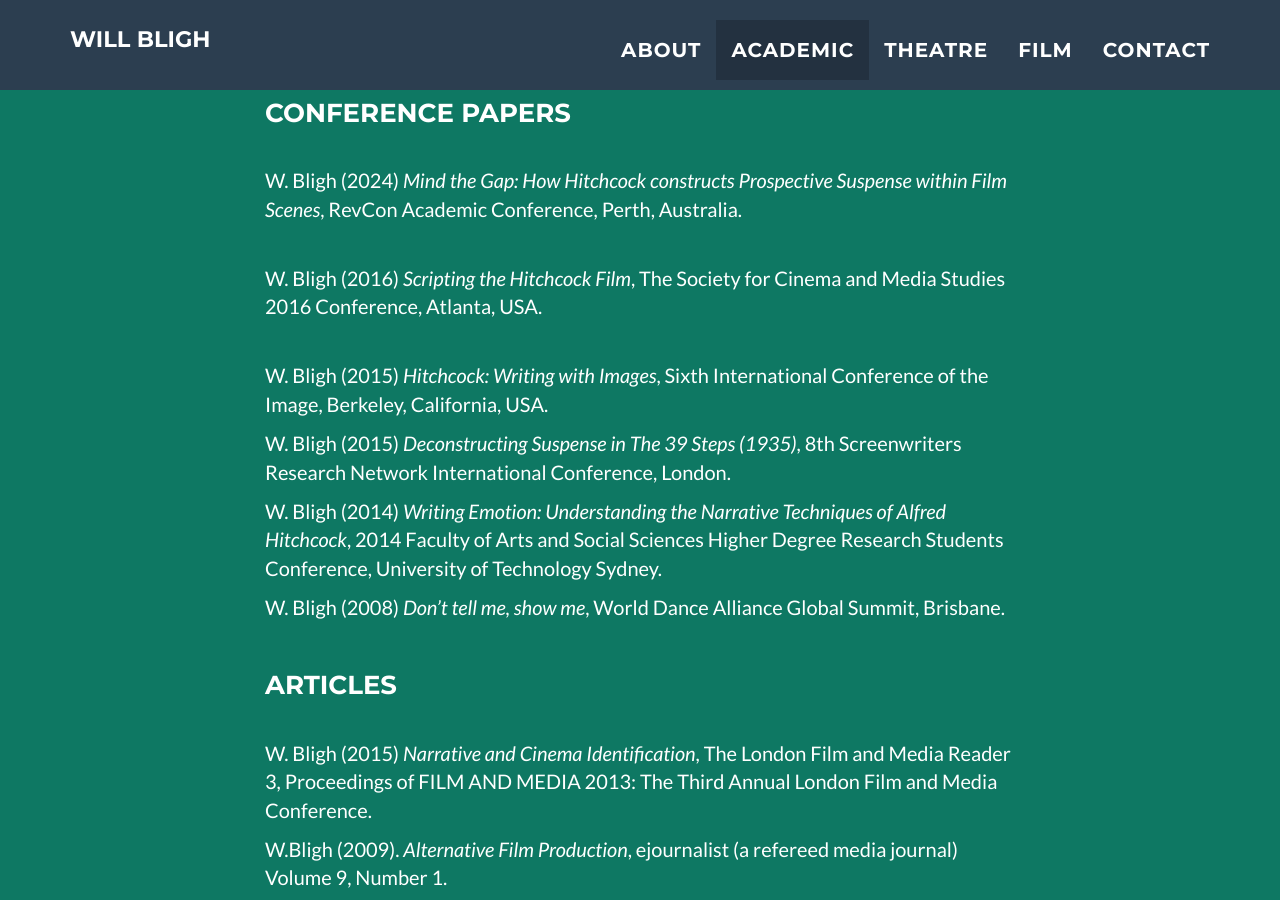
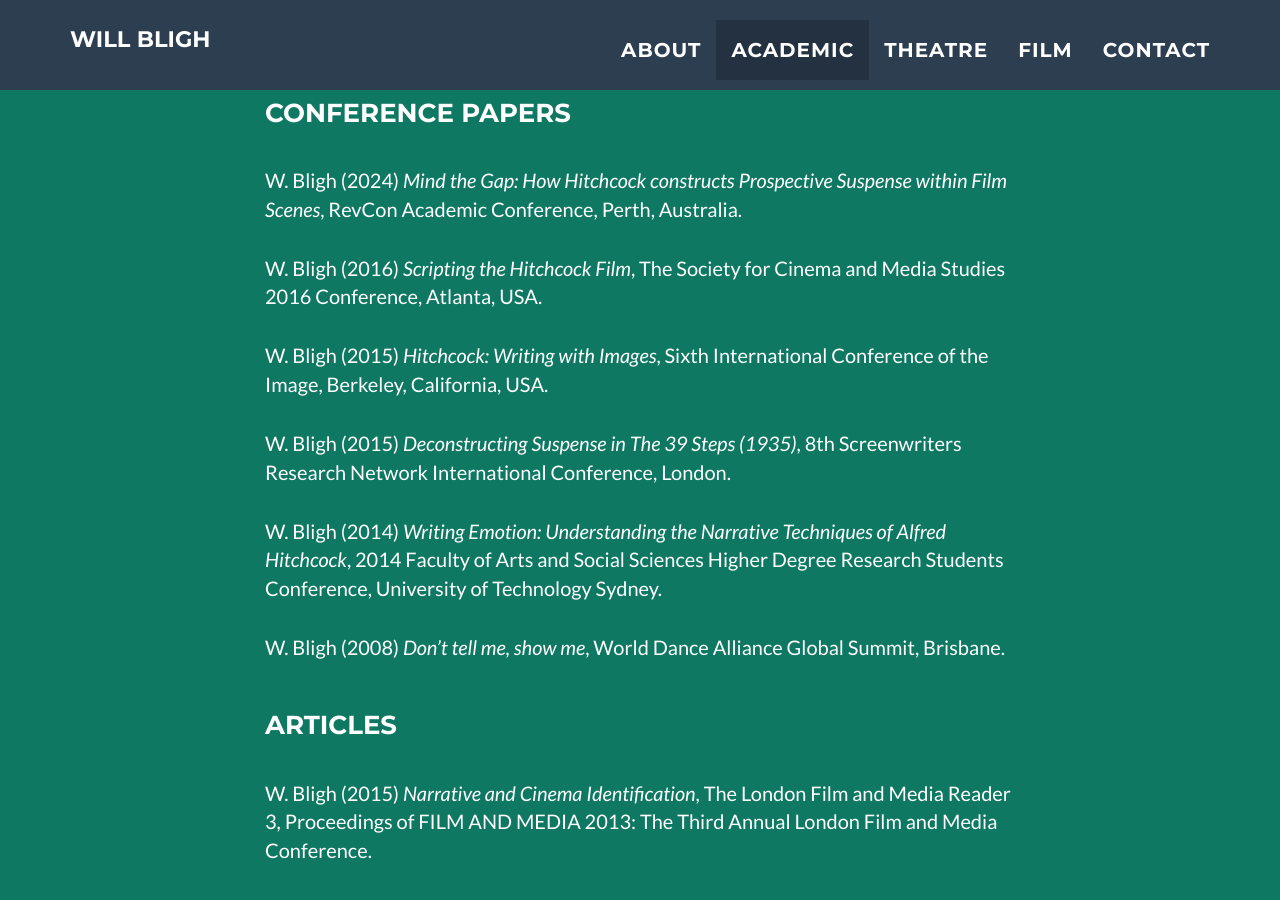
Before and after one commit to willbligh/willbligh.github.io, a Jekyll site: the page built from _posts/2014-07-18-project-1.markdown, in a window 1280 px wide and 900 px high, scrolled down 2270 px. Built offline with Jekyll 4.4.1, drawn with Linux system fonts in a browser that asks for light colours.

Commit message:
Update academic.md

```diff
--- a/_includes/docs/academic.md
+++ b/_includes/docs/academic.md
@@ -24,19 +24,15 @@
 ### Conference Papers
 <br>
 W. Bligh (2024) *Mind the Gap: How Hitchcock constructs Prospective Suspense within Film Scenes*, RevCon Academic Conference, Perth, Australia.
-<div style="height:30px;"></div>
+<div style="height:20px;"></div>
 W. Bligh (2016) *Scripting the Hitchcock Film*, The Society for Cinema and Media Studies 2016 Conference, Atlanta, USA.
-<div style="height:30px;"></div>
-
+<div style="height:20px;"></div>
 W. Bligh (2015) *Hitchcock: Writing with Images*, Sixth International Conference of the Image, Berkeley, California, USA.
-<br>
-
+<div style="height:20px;"></div>
 W. Bligh (2015) *Deconstructing Suspense in The 39 Steps (1935)*, 8th Screenwriters Research Network International Conference, London.
-<br>
-
+<div style="height:20px;"></div>
 W. Bligh (2014) *Writing Emotion: Understanding the Narrative Techniques of Alfred Hitchcock*, 2014 Faculty of Arts and Social Sciences Higher Degree Research Students Conference, University of Technology Sydney.
-<br>
-
+<div style="height:20px;"></div>
 W. Bligh (2008) *Don’t tell me, show me*, World Dance Alliance Global Summit, Brisbane.
 <br>
 <br>
@@ -44,9 +40,7 @@ W. Bligh (2008) *Don’t tell me, show me*, World Dance Alliance Global Summit,
 ### Articles
 <br>
 W. Bligh (2015) *Narrative and Cinema Identification*, The London Film and Media Reader 3, Proceedings of FILM AND MEDIA 2013: The Third Annual London Film and Media Conference.
-<br>
-
+<div style="height:20px;"></div>
 W.Bligh (2009). *Alternative Film Production*, ejournalist (a refereed media journal) Volume 9, Number 1.
-<br>
-
+<div style="height:20px;"></div>
 H. A. Abbass, W. Bligh, M. Towsey, G. Finn (1999). *Knowledge discovery in a Dairy Cattle Database (Automated knowledge acquisition)*, Proceedings of ISDSS’99.
```
